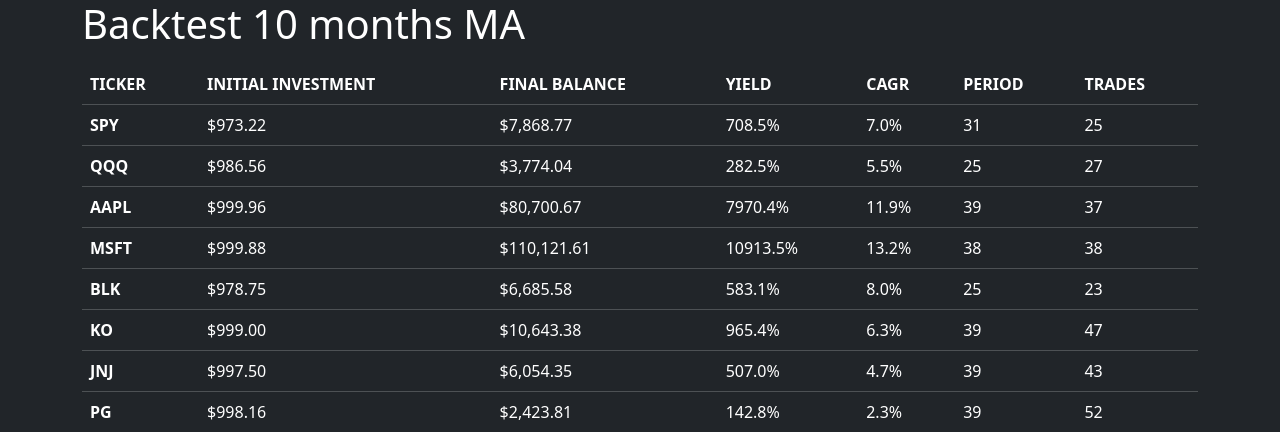
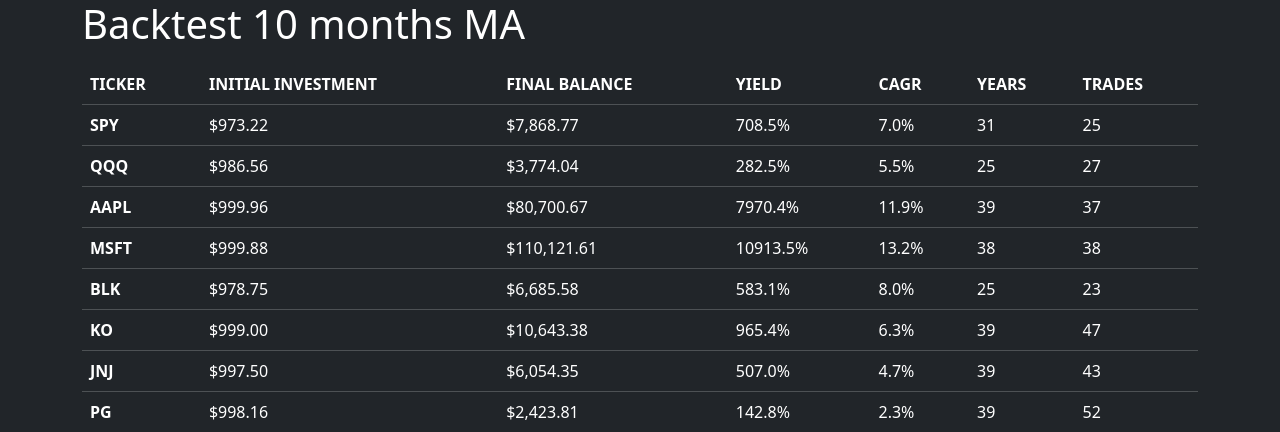
Before and after one commit to marknovanta/backtester, a Flask app: page / in a window 1280 px wide. Shown: the top 432 px of the page. Run offline with Flask 3, Linux system fonts and the light colour scheme.

Commit message:
Fix table header. From PERIOD to YEARS

```diff
--- a/templates/index.html
+++ b/templates/index.html
@@ -18,7 +18,7 @@
                 <th scope="col">FINAL BALANCE</th>
                 <th scope="col">YIELD</th>
                 <th scope="col">CAGR</th>
-                <th scope="col">PERIOD</th>
+                <th scope="col">YEARS</th>
                 <th scope="col">TRADES</th>
               </tr>
             </thead>
```
